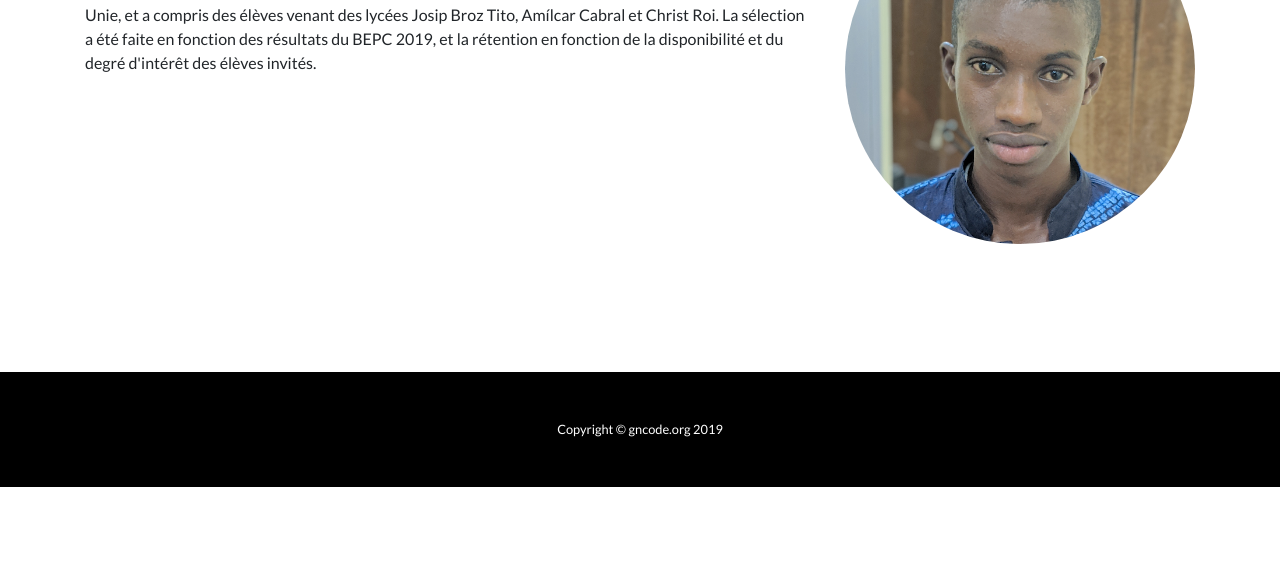
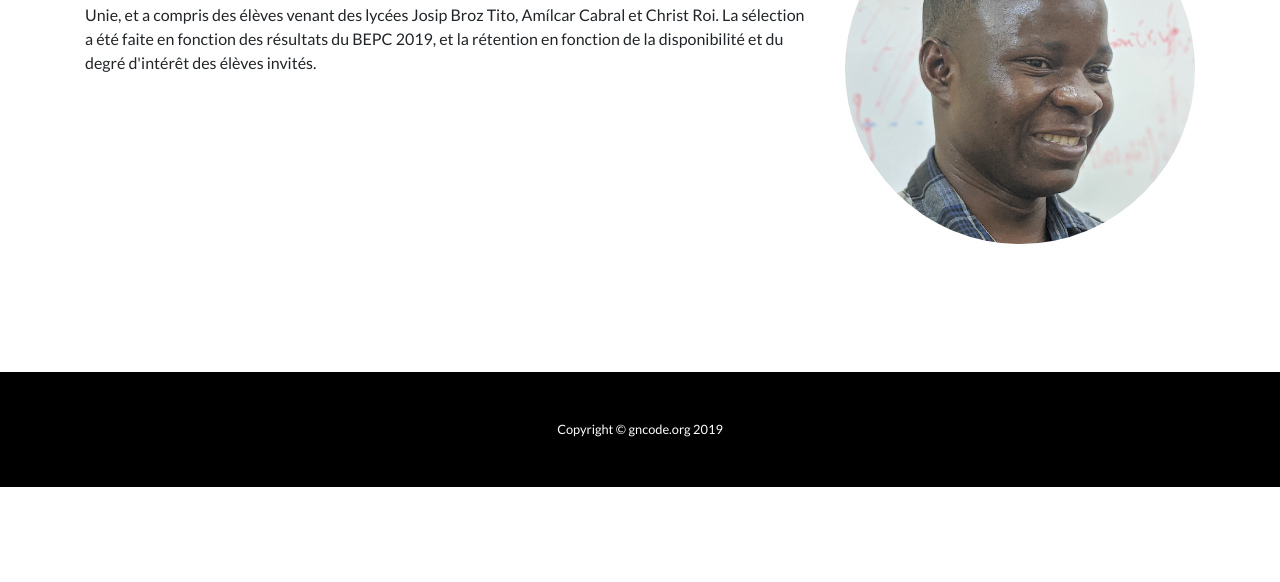
Before and after one commit to dianora/gncode, a website: page docs/sessions/fria1219/profiles/tokpa_beavogui.html in a window 1280 px wide. Shown: the part 218-800 px from the top of the page. Drawn offline with Linux system fonts and the light colour scheme; files whose address does not match are found by name.

Commit message:
Updated Tokpa's profile

```diff
--- a/docs/sessions/fria1219/profiles/tokpa_beavogui.html
+++ b/docs/sessions/fria1219/profiles/tokpa_beavogui.html
@@ -70,7 +70,7 @@
                 </p>
           </div>
           <div class="col-4">
-              <img src="/img/gncode_fria_19/students/bobo.png" class="img-fluid rounded-circle profile-picture" alt="Bobo" />
+              <img src="/img/gncode_fria_19/students/tokpa.png" class="img-fluid rounded-circle profile-picture" alt="Bobo" />
           </div>
         </div>
       </div>
```
